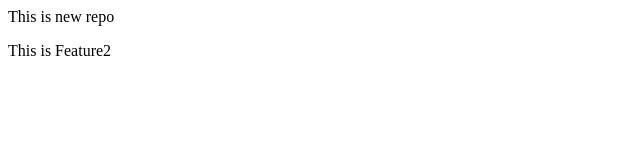
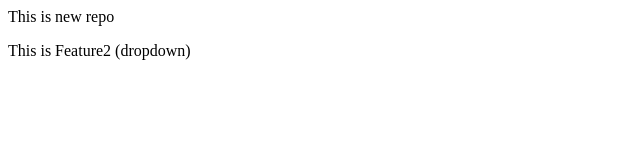
Before and after one commit to Swasthi35/localRepo, a plain HTML site: page index.html in a window 1280 px wide. Shown: the full height of the page, 0-640 px from the left. Drawn offline with Linux system fonts and the light colour scheme.

```diff
--- a/index.html
+++ b/index.html
@@ -1,2 +1,2 @@
 <p>This is new repo</p>
-<p>This is Feature2</p>
+<p>This is Feature2 (dropdown)</p>
```
